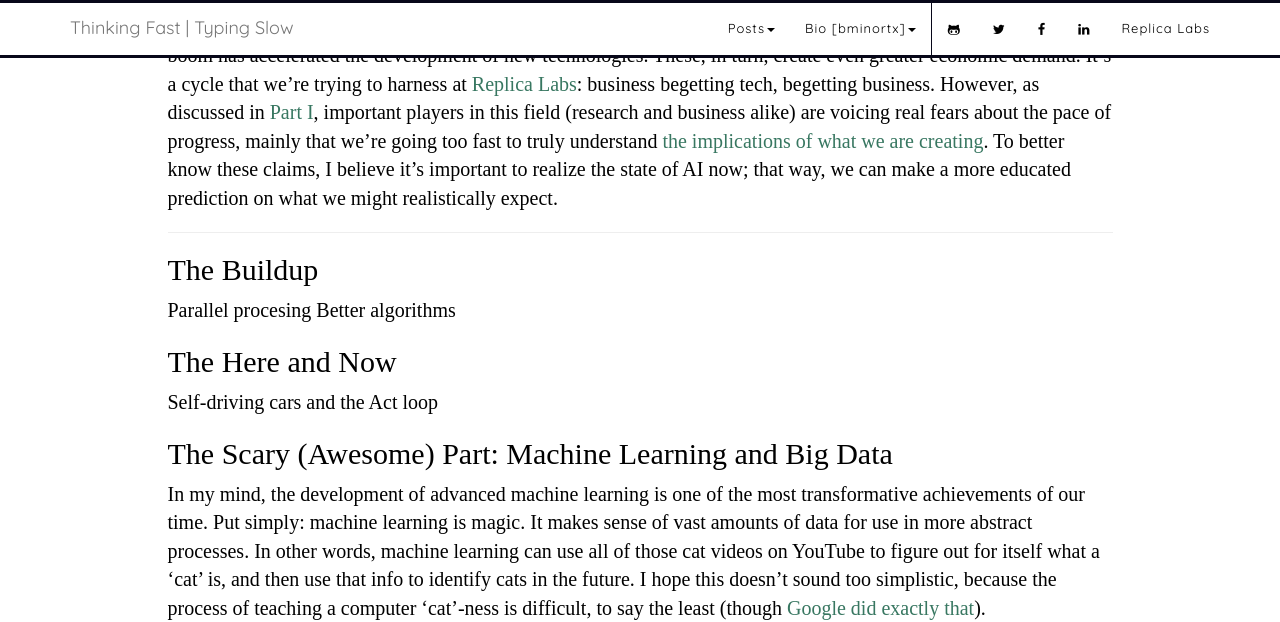
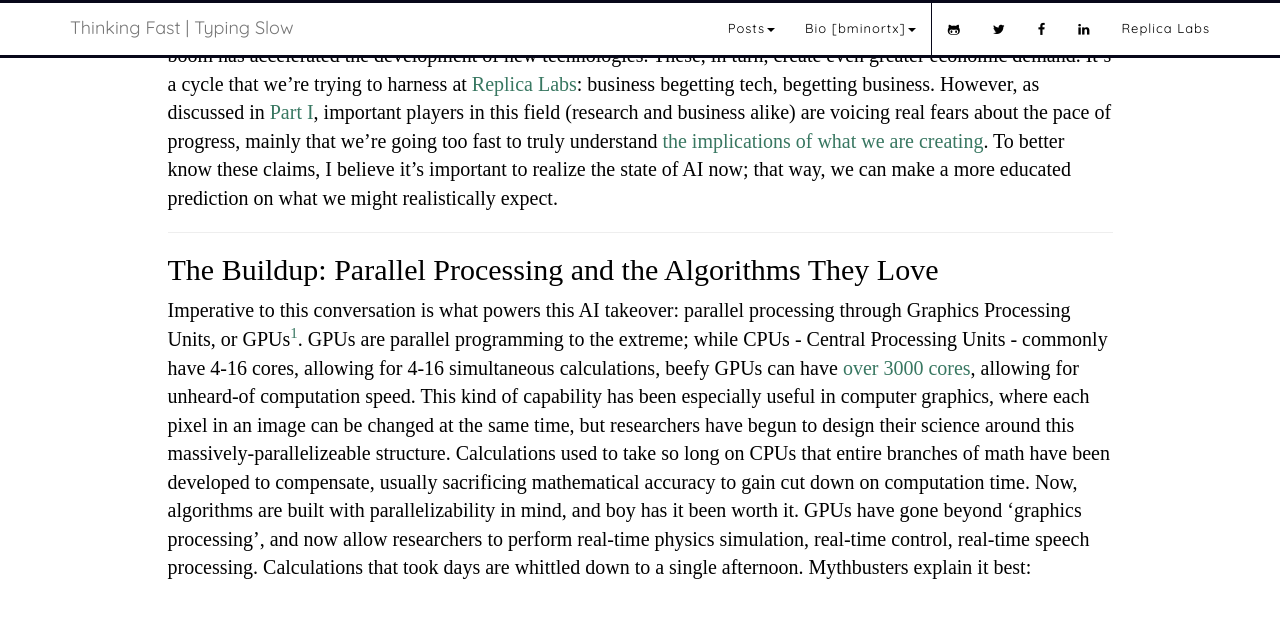
Before and after one commit to bminortx/bminortx.github.io, a Jekyll site: the page built from _posts/2015-05-31-Rise-Of-AI-Two.md, in a window 1280 px wide and 1400 px high, scrolled down 824 px. Shown: the top 622 px of the window. Built offline with Jekyll 4.4.1, drawn with Linux system fonts in a browser that asks for light colours; nearby versions of some CDN libraries; some web fonts are replaced; comment, search, counter and statistics services are not loaded; some of the changed text lies outside the part shown; grey boxes are pictures that could not be loaded.

Commit message:
Added more to draft

```diff
--- a/_posts/2015-05-31-Rise-Of-AI-Two.md
+++ b/_posts/2015-05-31-Rise-Of-AI-Two.md
@@ -18,22 +18,34 @@ However, research and the real world often tend to be two very different things.
 
 - - - - - - - -
 
-## The Buildup ##
+## The Buildup: Parallel Processing and the Algorithms They Love ##
 
-Parallel procesing
-Better algorithms
+Imperative to this conversation is what powers this AI takeover: parallel processing through Graphics Processing Units, or GPUs[^1]. GPUs are parallel programming to the extreme; while CPUs - Central Processing Units - commonly have 4-16 cores, allowing for 4-16 simultaneous calculations, beefy GPUs can have [over 3000 cores](http://www.geforce.com/hardware/desktop-gpus/geforce-gtx-titan-x/specifications), allowing for unheard-of computation speed. This kind of capability has been especially useful in computer graphics, where each pixel in an image can be changed at the same time, but researchers have begun to design their science around this massively-parallelizeable structure. Calculations used to take so long on CPUs that entire branches of math have been developed to compensate, usually sacrificing mathematical accuracy to gain cut down on computation time. Now, algorithms are built with parallelizability in mind, and boy has it been worth it. GPUs have gone beyond 'graphics processing', and now allow researchers to perform real-time physics simulation, real-time control, real-time speech processing. Calculations that took days are whittled down to a single afternoon. Mythbusters explain it best:
 
-## The Here and Now ##
+<div class="video">
+    <figure>
+	<iframe width="560" height="315" src="https://www.youtube.com/embed/-P28LKWTzrI" frameborder="0" allowfullscreen></iframe>
+    </figure>
+</div>
+
+...but you get the idea. GPU programming has hit the mainstream, but more importantly, programmers have finally learned to harness that power effectively.
+
+
+
+## The Here and Now: Prediction and Control ##
 
 Self-driving cars and the Act loop
 
-## The Scary (Awesome) Part: Machine Learning and Big Data ##
+## The Scary Part: Machine Learning and Big Data ##
 
-In my mind, the development of advanced machine learning is one of the most transformative achievements of our time. Put simply: machine learning is magic. It makes sense of vast amounts of data for use in more abstract processes. In other words, machine learning can use all of those cat videos on YouTube to figure out for itself what a 'cat' is, and then use that info to identify cats in the future. I hope this doesn't sound too simplistic, because the process of teaching a computer 'cat'-ness is difficult, to say the least (though [Google did exactly that](http://research.google.com/archive/unsupervised_icml2012.html)).
+In my mind, the development of advanced machine learning is one of the most transformative achievements of our time. Put simply: machine learning makes sense of vast amounts of data for use in more abstract processes. In other words, machine learning can use all of those cat videos on YouTube to figure out for itself what a 'cat' is, and then use that info to identify cats in the future. I hope this doesn't sound too simplistic, because the process of teaching a computer 'cat'-ness is difficult, to say the least (though [Google did exactly that](http://research.google.com/archive/unsupervised_icml2012.html)).
 
-The State-Of-The-Art here lies in a paper by Alex Krizhevsky called ["ImageNet Classification with Deep Convolutional Neural Nets"](http://www.cs.toronto.edu/~fritz/absps/imagenet.pdf). Neural nets are a statistical method of shaking out patterns from large swaths of data, the design of which was originally inspired by the way your optic nerves communicate images to the brain. In it's most basic form, it's using a non-linear equation of some sort to fit an input to an output:
+Machine Learning as a field has been around for a while - papers date back to the '50s - but ML in its current form has existed for only a couple of decades, with the maturation of _neural networks_. Neural nets are just a statistical method of finding patterns (outputs) from large swaths of data (inputs), the design of which was originally inspired by the way your optic nerves communicate images to the brain. In it's most basic form, it's using a non-linear equation of some sort going from data to function:
 
 PICTURE OF SIMPLE NET
+
+he State-Of-The-Art here lies in a paper by Alex Krizhevsky called ["ImageNet Classification with Deep Convolutional Neural Nets"](http://www.cs.toronto.edu/~fritz/absps/imagenet.pdf).
+ The "deep" part comes from the mathematical design behind it.
 
 PICTURE OF VISUALIZATION OF FEATURES
 
@@ -62,3 +74,5 @@ http://www.wired.com/2014/10/future-of-artificial-intelligence
 Further reading:
 http://colah.github.io/posts/2014-03-NN-Manifolds-Topology/
 https://en.wikipedia.org/wiki/Artificial_neural_network#History
+
+[^1]: Sorry if I dumb this down too much; GPUs are incredibly popular, but I realize that might just be with a niche group. All of robotics is a niche, TBH.
--- a/css/cover.css
+++ b/css/cover.css
@@ -357,7 +357,7 @@ body {
  */
 .video figure {
     position: relative;
-    padding-top: 60px;
+    padding-top: 30px;
     padding-bottom: 30px;
     height: 100%;
     overflow: hidden;
```
